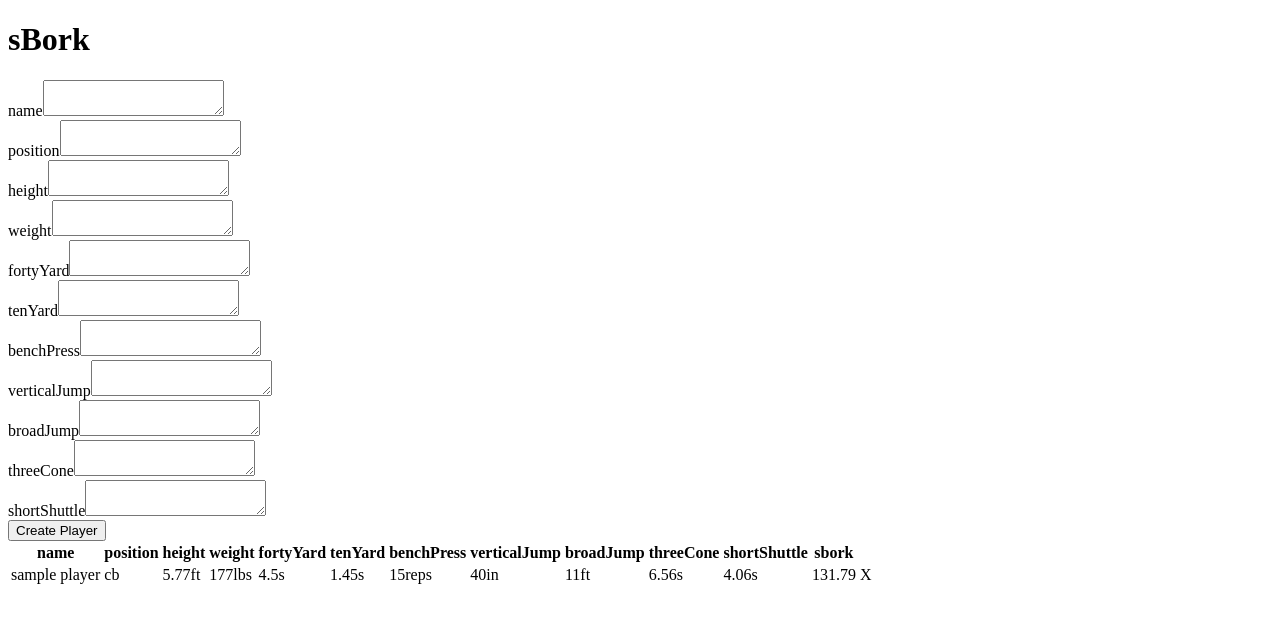
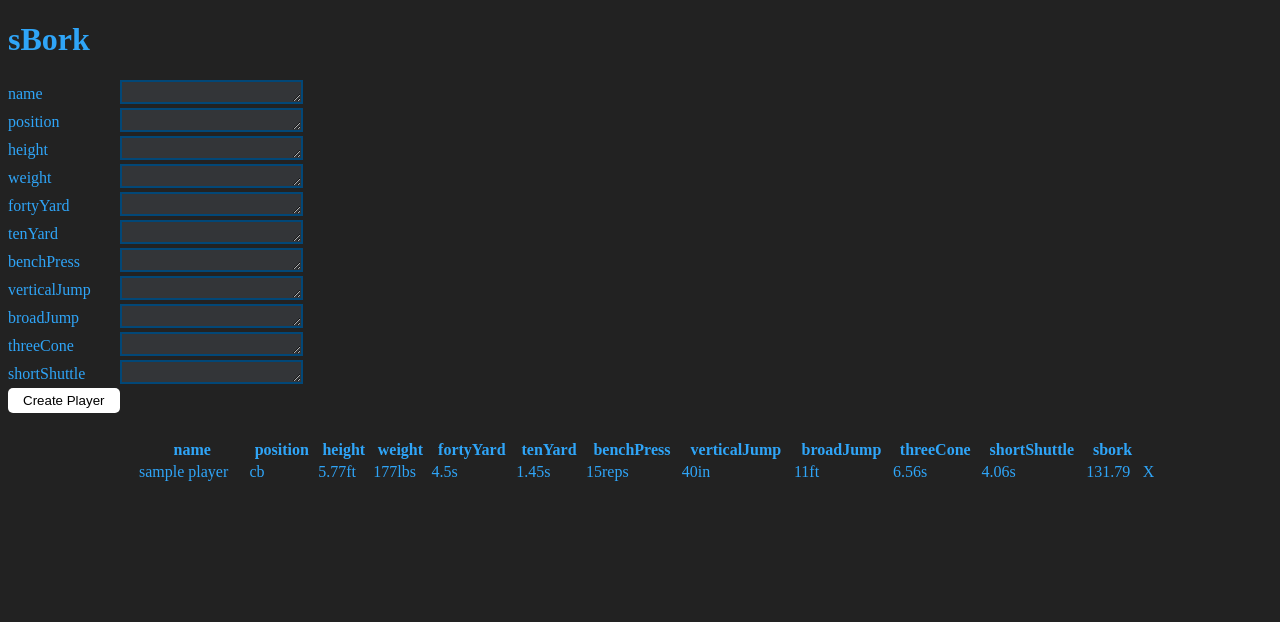
Before and after one commit to bharding2/sbork, a React app: page / in a window 1280 px wide. Shown: the top 622 px of the page. Built offline with nearby package versions, Linux system fonts and the light colour scheme.

Commit message:
hooking up app styles

```diff
--- /dev/null
+++ b/components/App.css
@@ -0,0 +1,41 @@
+body {
+  font-family: 'Rokkitt', serif;
+  background-color: #222222;
+  color: #2FA5F8;
+  width: 100%;
+  height: 100%;
+}
+
+form {
+  display: table;
+}
+
+p {
+  display: table-row;
+}
+
+label {
+  display: table-cell;
+  vertical-align: middle;
+}
+
+textarea {
+  height: 1rem;
+  display: table-cell;
+  border: 2px #024777 solid;
+  background-color: #333538;
+  color: #FFFFFF;
+}
+
+input[type=submit] {
+  padding: 5px 15px;
+  background: #FFFFFF;
+  border: 0 none;
+  cursor: pointer;
+  border-radius: 5px;
+}
+
+table {
+  width: 100%;
+  padding: 2% 10% 2% 10%;
+}
--- a/components/App.js
+++ b/components/App.js
@@ -1,5 +1,6 @@
 import React, { Component } from 'react';
 import Player from './Player';
+import './App.css';
 
 let samplePlayer = {
   name: 'sample player',
@@ -75,39 +76,50 @@ class App extends Component {
         <h1>sBork</h1>
 
         <form onChange={ this.handleChange } onSubmit={ this.handleSubmit }>
-          <label for="name">name
+          <p>
+            <label for="name">name</label>
             <textarea id="name" value={ this.state.userInput.name } />
-          </label><br />
-          <label for="position">position
+          </p>
+          <p>
+            <label for="position">position</label>
             <textarea id="position" value={ this.state.userInput.position } />
-          </label><br />
-          <label for="height">height
+          </p>
+          <p>
+            <label for="height">height</label>
             <textarea id="height" value={ this.state.userInput.height } />
-          </label><br />
-          <label for="weight">weight
+          </p>
+          <p>
+            <label for="weight">weight</label>
             <textarea id="weight" value={ this.state.userInput.weight } />
-          </label><br />
-          <label for="fortyYard">fortyYard
+          </p>
+          <p>
+            <label for="fortyYard">fortyYard</label>
             <textarea id="fortyYard" value={ this.state.userInput.fortyYard } />
-          </label><br />
-          <label for="tenYard">tenYard
+          </p>
+          <p>
+            <label for="tenYard">tenYard</label>
             <textarea id="tenYard" value={ this.state.userInput.tenYard } />
-          </label><br />
-          <label for="benchPress">benchPress
+          </p>
+          <p>
+            <label for="benchPress">benchPress</label>
             <textarea id="benchPress" value={ this.state.userInput.benchPress } />
-          </label><br />
-          <label for="verticalJump">verticalJump
+          </p>
+          <p>
+            <label for="verticalJump">verticalJump</label>
             <textarea id="verticalJump" value={ this.state.userInput.verticalJump } />
-          </label><br />
-          <label for="broadJump">broadJump
+          </p>
+          <p>
+            <label for="broadJump">broadJump</label>
             <textarea id="broadJump" value={ this.state.userInput.broadJump } />
-          </label><br />
-          <label for="threeCone">threeCone
+          </p>
+          <p>
+            <label for="threeCone">threeCone</label>
             <textarea id="threeCone" value={ this.state.userInput.threeCone } />
-          </label><br />
-          <label for="shortShuttle">shortShuttle
+          </p>
+          <p>
+            <label for="shortShuttle">shortShuttle</label>
             <textarea id="shortShuttle" value={ this.state.userInput.shortShuttle } />
-          </label><br />
+          </p>
           <input type="submit" value="Create Player" />
         </form>
 
```
